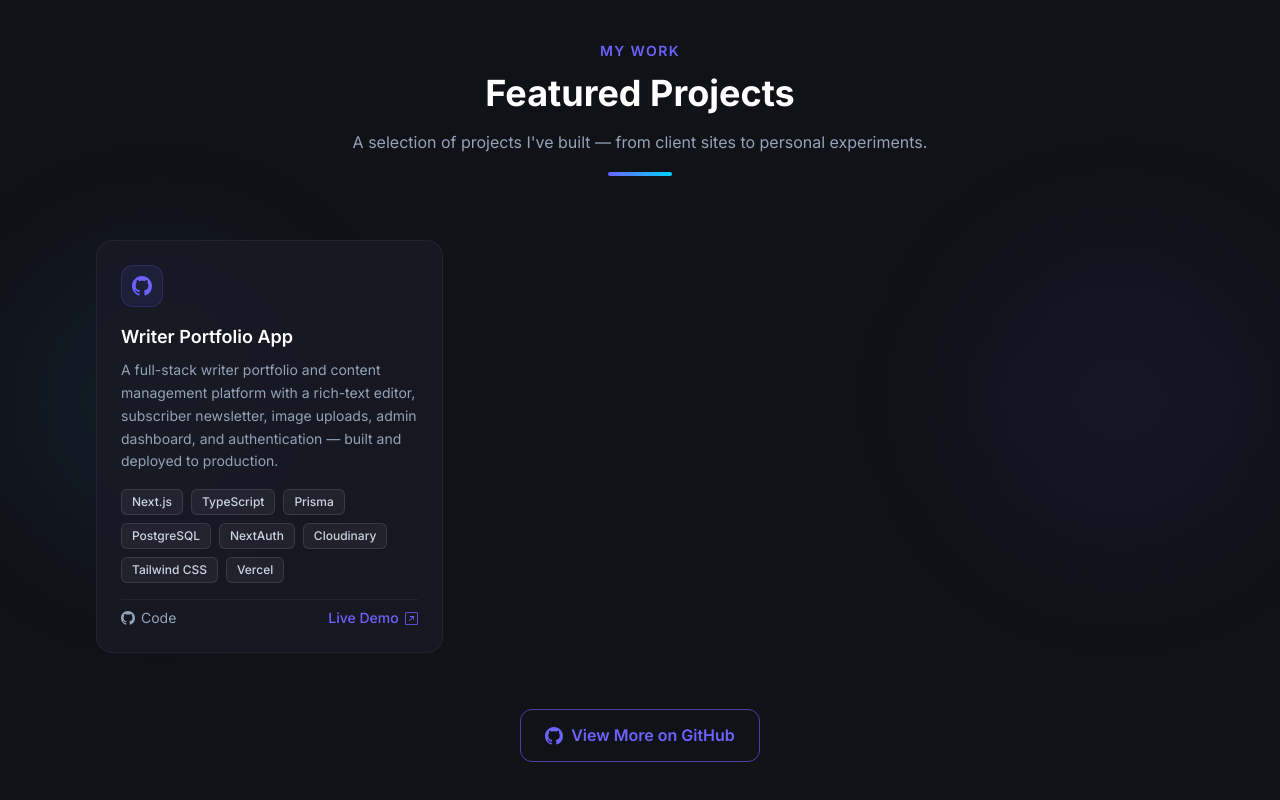
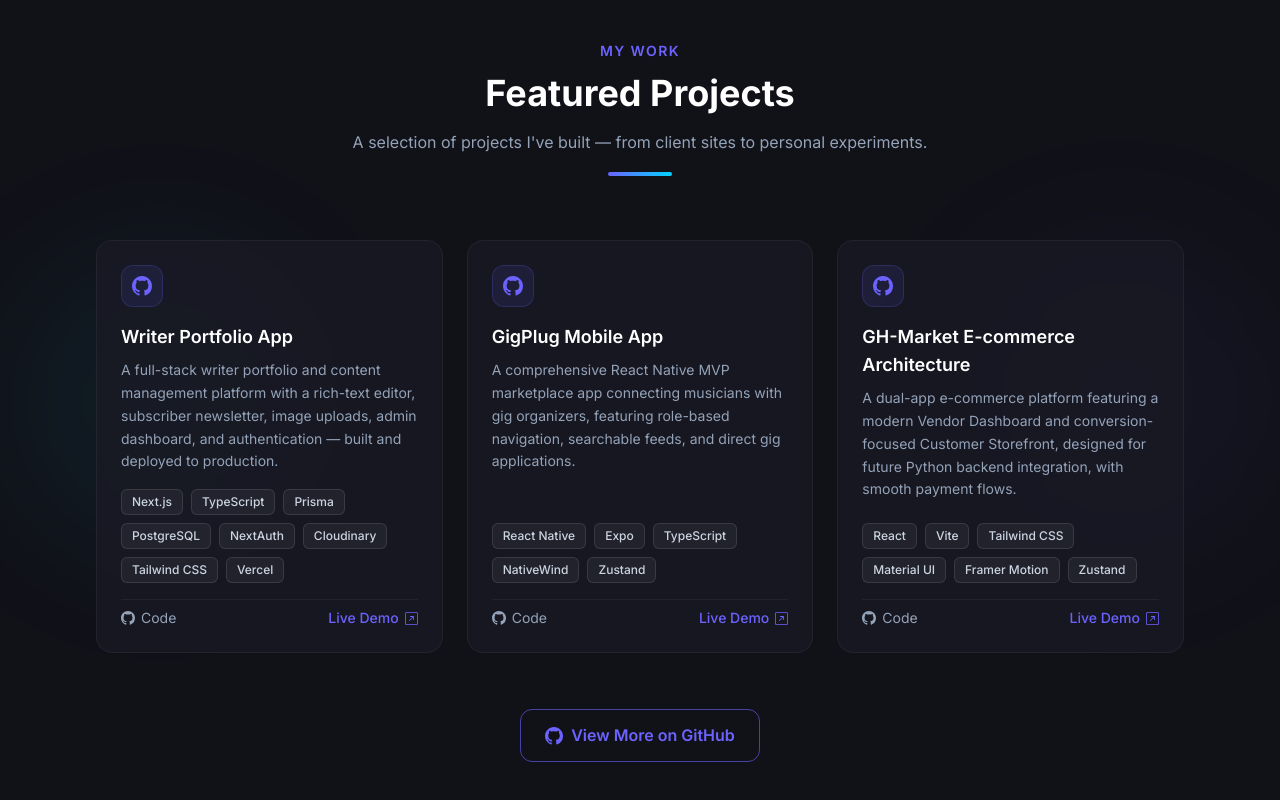
Before and after one commit to quarshie133/my-react-portfolio-website, a React (Vite) app: page / in a window 1280 px wide. Shown: the part 1956-2756 px from the top of the page. Built offline with nearby package versions, Linux system fonts and the light colour scheme; the HTML template or start-up script is replaced by a standard one.

Commit message:
updated project cards

```diff
--- a/src/data.js
+++ b/src/data.js
@@ -9,13 +9,20 @@
     github: "https://github.com/quarshie133/prince-henry-portfolio-app",
     demo: "https://prince-henry-portfolio-app.vercel.app/",
   },
-  // Add your next project here:
-  // {
-  //   id: 2,
-  //   title: "Project Title",
-  //   description: "Short description of the project.",
-  //   tech: ["React", "Node.js"],
-  //   github: "https://github.com/...",
-  //   demo: "https://...",
-  // },
+  {
+    id: 2,
+    title: "GigPlug Mobile App",
+    description: "A comprehensive React Native MVP marketplace app connecting musicians with gig organizers, featuring role-based navigation, searchable feeds, and direct gig applications.",
+    tech: ["React Native", "Expo", "TypeScript", "NativeWind", "Zustand"],
+    github: "https://github.com/quarshie133/gigplug",
+    demo: "",
+  },
+  {
+    id: 3,
+    title: "GH-Market E-commerce Architecture",
+    description: "A dual-app e-commerce platform featuring a modern Vendor Dashboard and conversion-focused Customer Storefront, designed for future Python backend integration, with smooth payment flows.",
+    tech: ["React", "Vite", "Tailwind CSS", "Material UI", "Framer Motion", "Zustand"],
+    github: "https://github.com/quarshie133/ghana_market",
+    demo: "",
+  },
 ];
```
